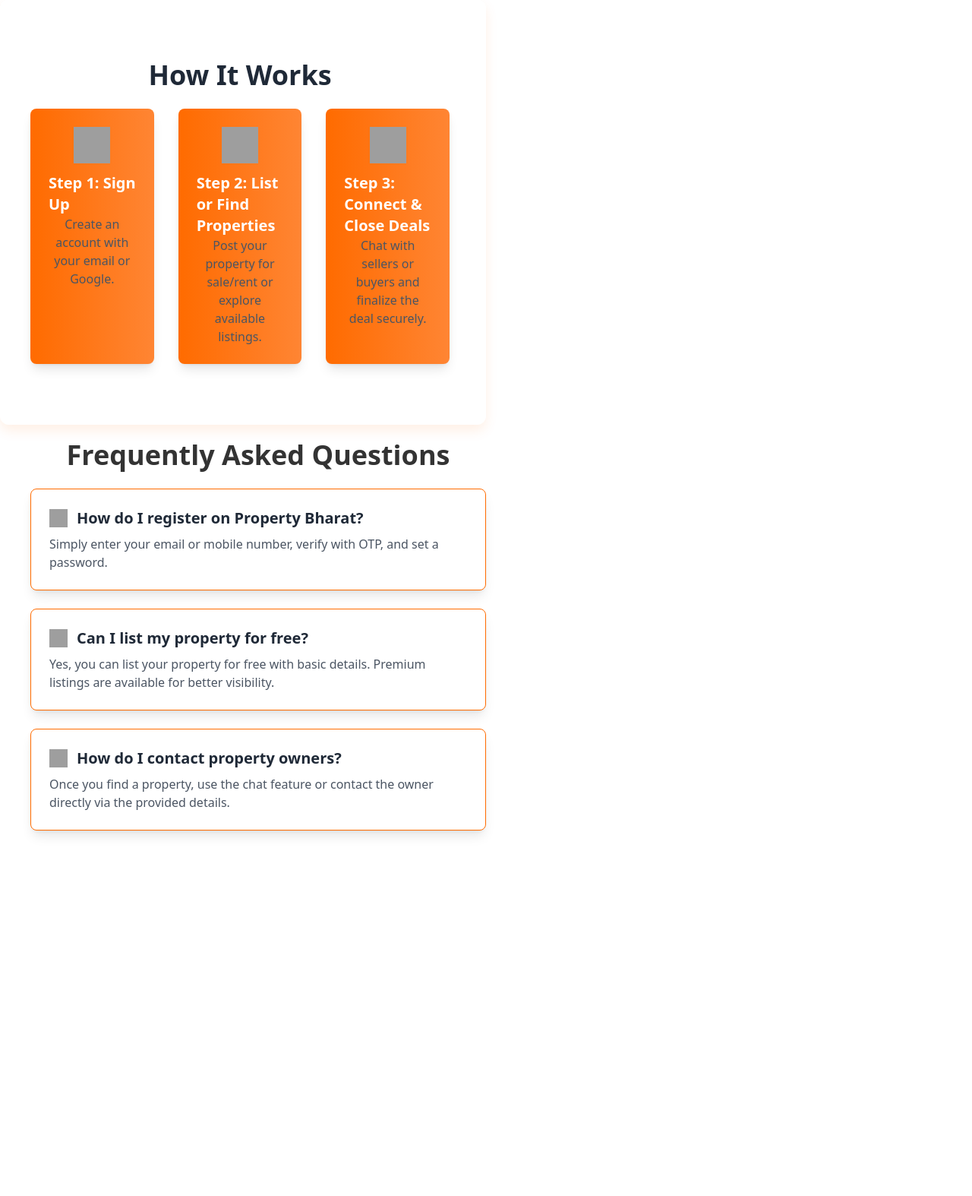
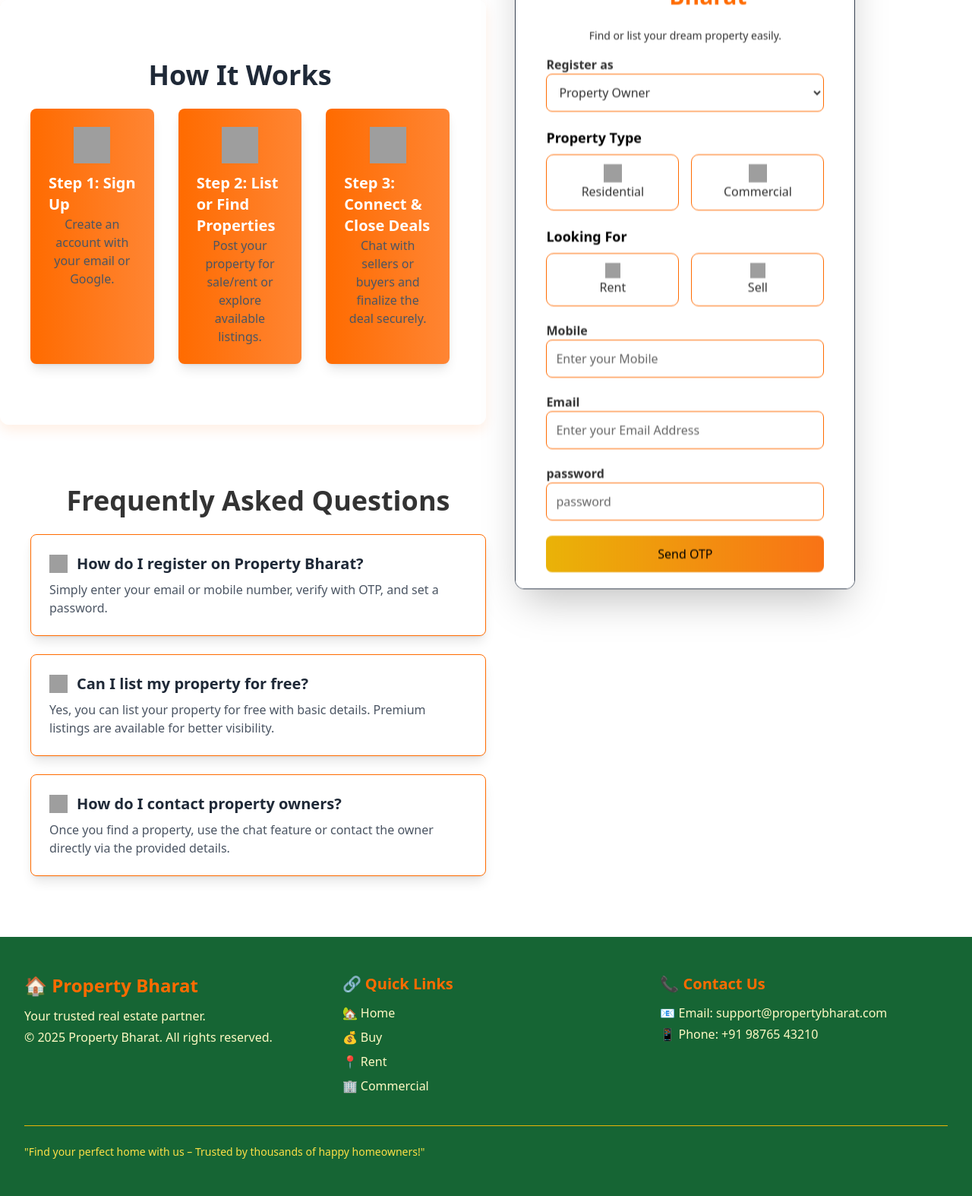
Before and after one commit to vedant-vijay/Property-Bharat-ORG, a Flask app: page / in a window 1280 px wide. Shown: the part 1095-2669 px from the top of the page at 76% size. Before the commit the page ends 2195 px from the top, so only its background shows below. Run offline with Flask 3, Linux system fonts and the light colour scheme; some libraries are stand-ins or nearby versions; grey boxes are pictures that could not be loaded.

Commit message:
Update post-property.html

```diff
--- a/templates/post-property.html
+++ b/templates/post-property.html
@@ -5,8 +5,6 @@
     <meta name="viewport" content="width=device-width, initial-scale=1.0">
     <title>Register | Property Bharat</title>
     <script src="https://cdn.tailwindcss.com"></script>
-    <script src="script.js" defer></script>
-    <link rel="stylesheet" href="post-property.css">
     <style>
         /* Custom Styling */
         body {
@@ -188,24 +186,51 @@
 </head>
 <body>
     <!-- Form Section with Background -->
-    <section class="form-section w-full h-screen bg-cover bg-center bg-no-repeat"
+    <section class="form-section w-full h-screen bg-cover bg-center bg-no-repeat flex items-center justify-between px-12 relative"
     style="background-image: url('/static/images/background.png');">
 
+
+            <!-- Dark Overlay for Visibility -->
+            <div class="absolute inset-0 bg-black bg-opacity-50"></div>
+
             <!-- Website Logo (Top Left Corner) -->
-        <div class="absolute top-4 left-6">
+            <div class="absolute top-6 left-6 z-20">
                 <a href="/" class="flex items-center space-x-2">
                     <img src="/static/images/logo.png" alt="Property Bharat Logo"
-                    class="h-14 md:h-16 lg:h-18 w-auto transition-all duration-300">
+                        class="h-16 md:h-20 lg:h-24 w-auto transition-all duration-300
+                        drop-shadow-[0_0_20px_rgba(255,255,255,0.9)]
+                        brightness-150 contrast-200 saturate-200">
                 </a>
             </div>
-        <!-- Registration Card with Scrollable Content -->
-        <div class="fixed top-1/2 right-[12%] transform -translate-y-1/2 bg-white backdrop-blur-lg shadow-2xl rounded-xl p-10 max-w-md w-full z-50 transition-all border border-gray-700
-        max-h-[80vh] overflow-y-auto scrollbar-thin scrollbar-thumb-green-500 scrollbar-track-green-300">
+
+
+
+            <!-- Left Side: Tagline Section -->
+            <div class="hidden lg:flex flex-col justify-center items-start w-1/2 h-full relative z-10 pr-16">
+                <h1 class="text-6xl font-extrabold text-white leading-snug drop-shadow-3xl">
+                    Your Dream Home <br> is Just a Click Away!
+                </h1>
+                <p class="text-2xl text-gray-100 mt-6 max-w-lg drop-shadow-xl font-semibold">
+                    Discover, buy, or rent properties effortlessly with
+                    <span class="text-yellow-400 font-extrabold">Property Bharat</span>.
+                    Get the best real estate deals today!
+                </p>
+            </div>
+
+        <!-- Registration Card -->
+            <div id="registerCard" class="lg:fixed lg:right-[12%] lg:top-1/2 lg:transform lg:-translate-y-1/2
+            bg-white backdrop-blur-lg shadow-2xl rounded-xl p-10 max-w-md w-full z-50 transition-all
+            border border-gray-700 max-h-[80vh] overflow-y-auto scrollbar-thin scrollbar-thumb-green-500
+            scrollbar-track-green-300
+
+            sm:relative sm:w-full sm:mx-auto sm:top-0 sm:transform-none">
+
             <!-- Logo & Heading -->
             <div class="flex items-center justify-center space-x-3 mb-6">
                 <img src="https://cdn-icons-png.flaticon.com/512/2933/2933246.png" class="h-12 w-12 animate-bounce">
-                    <h2 class="text-3xl font-bold text-yellow-400">Register at Property Bharat</h2>
+                <h2 class="text-3xl font-bold text-yellow-400 text-center">Register at Property Bharat</h2>
             </div>
+
             <p class="text-gray-300 text-center text-sm mb-4">Find or list your dream property easily.</p>
 
                 <!-- Registration Form -->
@@ -224,41 +249,44 @@
 
                     <!-- Property Type Selection -->
                     <div>
-                        <label  class="block text-lg font-semibold">Property Type</label>
+                        <label class="block text-lg font-semibold">Property Type</label>
                         <div class="grid grid-cols-2 gap-4 mt-2">
                             <button type="button" id="residentialBtn" class="toggle-btn property-category">
-                                <img src="https://cdn-icons-png.flaticon.com/512/1946/1946488.png" class="w-6 h-6"> Residential
+                                <img src="https://cdn-icons-png.flaticon.com/512/616/616490.png" class="w-6 h-6"> Residential
                             </button>
                             <button type="button" id="commercialBtn" class="toggle-btn property-category">
-                                <img src="https://cdn-icons-png.flaticon.com/512/3144/3144456.png" class="w-6 h-6"> Commercial
+                                <img src="https://cdn-icons-png.flaticon.com/512/2991/2991201.png" class="w-6 h-6"> Commercial
                             </button>
                         </div>
                     </div>
+
 
                     <!-- Commercial Property Type Selection (Appears Only If Commercial is Selected) -->
                     <div id="commercialPropertySection" class="mt-4 hidden">
                         <label class="block text-lg font-semibold">Select Property Type</label>
                         <div class="grid grid-cols-3 gap-4 mt-2">
                             <button type="button" class="property-type-btn" data-type="Office">
-                                <img src="https://cdn-icons-png.flaticon.com/512/3065/3065702.png" class="w-8 h-8"> Office
+                                <img src="https://cdn-icons-png.flaticon.com/512/4149/4149673.png" class="w-8 h-8"> Office
                             </button>
                             <button type="button" class="property-type-btn" data-type="Retail Shop">
-                                <img src="https://cdn-icons-png.flaticon.com/512/1046/1046857.png" class="w-8 h-8"> Retail Shop
+                                <img src="https://cdn-icons-png.flaticon.com/512/3061/3061341.png" class="w-8 h-8"> Retail Shop
                             </button>
                             <button type="button" class="property-type-btn" data-type="Showroom">
-                                <img src="https://cdn-icons-png.flaticon.com/512/1533/1533442.png" class="w-8 h-8"> Showroom
+                                <img src="https://cdn-icons-png.flaticon.com/512/4727/4727393.png" class="w-8 h-8"> Showroom
                             </button>
                             <button type="button" class="property-type-btn" data-type="Warehouse">
-                                <img src="https://cdn-icons-png.flaticon.com/512/2620/2620404.png" class="w-8 h-8"> Warehouse
+                                <img src="https://cdn-icons-png.flaticon.com/512/1198/1198313.png" class="w-8 h-8"> Warehouse
                             </button>
                             <button type="button" class="property-type-btn" data-type="Plot">
-                                <img src="https://cdn-icons-png.flaticon.com/512/3144/3144456.png" class="w-8 h-8"> Plot
+                                <img src="https://cdn-icons-png.flaticon.com/512/854/854878.png" class="w-8 h-8"> Plot
                             </button>
                             <button type="button" class="property-type-btn" data-type="Others">
-                                <img src="https://cdn-icons-png.flaticon.com/512/1521/1521710.png" class="w-8 h-8"> Others
+                                <img src="https://cdn-icons-png.flaticon.com/512/3196/3196637.png" class="w-8 h-8"> Others
                             </button>
                         </div>
                     </div>
+
+
 
                     <!-- JavaScript for Single Selection -->
                     <script>
@@ -285,13 +313,14 @@
                         <label class="block text-lg font-semibold mt-4">Looking For</label>
                         <div class="grid grid-cols-2 gap-4 mt-2">
                             <button type="button" id="rentBtn" class="toggle-btn selection-type">
-                                <img src="https://cdn-icons-png.flaticon.com/512/2420/2420055.png" class="w-5 h-5"> Rent
+                                <img src="https://cdn-icons-png.flaticon.com/512/3022/3022525.png" class="w-5 h-5"> Rent
                             </button>
                             <button type="button" id="sellBtn" class="toggle-btn selection-type">
-                                <img src="https://cdn-icons-png.flaticon.com/512/2331/2331713.png" class="w-5 h-5"> Sell
+                                <img src="https://cdn-icons-png.flaticon.com/512/2331/2331936.png" class="w-5 h-5"> Sell
                             </button>
                         </div>
                     </div>
+
 
                     <!-- JavaScript for Exclusive Selection and Future Functionality -->
                     <script>
@@ -557,6 +586,7 @@
                                 console.log("🔍 OTP Verification Response:", result);
 
                                 if (response.ok) {
+                                    alert("✅ OTP verified! Redirecting...");
 
                                     // Store user info in localStorage
                                     localStorage.setItem("userEmail", registerInput.value.trim());
@@ -619,7 +649,7 @@
     </section>
 
     <!-- How It Works Section -->
-    <section class="how-it-works w-1/2 absolute left-0 top-full py-20 text-gray-800 pl-10">
+    <section class="how-it-works w-1/2 relative py-20 text-gray-800 pl-10">
         <h2 class="text-4xl font-bold mb-6 text-center text-gray-800">How It Works</h2>
         <div class="grid grid-cols-1 md:grid-cols-3 gap-8">
             <div class="step bg-white p-6 rounded-lg shadow-lg flex flex-col items-center">
@@ -654,8 +684,10 @@
         </script>
     </section>
 
+
     <!-- FAQ Section -->
-    <section class="faq-section w-1/2 absolute left-0 top-[calc(100%+500px)] py-20 text-gray-800 pl-10">
+    <section class="faq-section w-1/2 relative py-20 text-gray-800 pl-10">
+
         <h2 class="text-4xl font-bold mb-6 text-center text-gray-800">Frequently Asked Questions</h2>
 
         <div class="space-y-6">
@@ -696,5 +728,84 @@
             });
         </script>
     </section>
+    <footer class="bg-green-800 text-yellow-100 py-12 w-full">
+        <div class="container mx-auto px-8">
+            <div class="grid grid-cols-1 md:grid-cols-3 gap-10">
+
+                <!-- Company Info -->
+                <div data-aos="fade-up">
+                    <h3 class="text-2xl font-bold text-yellow-400">🏠 Property Bharat</h3>
+                    <p class="mt-3">Your trusted real estate partner.</p>
+                    <p class="mt-1">© 2025 Property Bharat. All rights reserved.</p>
+                </div>
+
+                <!-- Quick Links -->
+                <div data-aos="fade-up" data-aos-delay="100">
+                    <h3 class="text-xl font-bold text-yellow-400">🔗 Quick Links</h3>
+                    <ul class="mt-3 space-y-2">
+                        <li><a href="#" class="hover:text-yellow-300 transition duration-300">🏡 Home</a></li>
+                        <li><a href="#" class="hover:text-yellow-300 transition duration-300">💰 Buy</a></li>
+                        <li><a href="#" class="hover:text-yellow-300 transition duration-300">📍 Rent</a></li>
+                        <li><a href="#" class="hover:text-yellow-300 transition duration-300">🏢 Commercial</a></li>
+                    </ul>
+                </div>
+
+                <!-- Contact Info -->
+                <div data-aos="fade-up" data-aos-delay="200">
+                    <h3 class="text-xl font-bold text-yellow-400">📞 Contact Us</h3>
+                    <p class="mt-3">📧 Email: support@propertybharat.com</p>
+                    <p class="mt-1">📱 Phone: +91 98765 43210</p>
+                </div>
+            </div>
+
+            <!-- Bottom Section -->
+            <div class="mt-10 border-t border-yellow-500 pt-6 flex flex-col md:flex-row justify-between items-center">
+                <!-- Static Text -->
+                <p class="text-yellow-300 text-sm text-center md:text-left">
+                    "Find your perfect home with us – Trusted by thousands of happy homeowners!"
+                </p>
+
+                <!-- Social Media Links -->
+                <div class="mt-4 md:mt-0 flex space-x-5">
+                    <a href="#" class="text-white hover:text-yellow-400 text-2xl transition"><i class="fab fa-facebook"></i></a>
+                    <a href="#" class="text-white hover:text-yellow-400 text-2xl transition"><i class="fab fa-twitter"></i></a>
+                    <a href="#" class="text-white hover:text-yellow-400 text-2xl transition"><i class="fab fa-instagram"></i></a>
+                    <a href="#" class="text-white hover:text-yellow-400 text-2xl transition"><i class="fab fa-linkedin"></i></a>
+                </div>
+            </div>
+        </div>
+    </footer>
+
+    <script>
+        document.addEventListener("DOMContentLoaded", function () {
+            const registerCard = document.getElementById("registerCard");
+            const footer = document.querySelector("footer");
+
+            function checkFooterVisibility() {
+                const footerRect = footer.getBoundingClientRect();
+                const windowHeight = window.innerHeight;
+
+                if (footerRect.top < windowHeight) {
+                    registerCard.classList.add("stop-fixed");
+                    registerCard.style.top = (footerRect.top - registerCard.offsetHeight - 20) + "px";
+                } else {
+                    registerCard.classList.remove("stop-fixed");
+                    registerCard.style.top = "50%";
+                }
+            }
+
+            window.addEventListener("scroll", checkFooterVisibility);
+        });
+    </script>
+    <!-- AOS Animation Library -->
+    <script src="https://unpkg.com/aos@2.3.1/dist/aos.js"></script>
+    <script>
+        AOS.init({
+            duration: 800,
+            offset: 100,
+        });
+    </script>
+
+
 </body>
 </html>
```
Lines whose indentation alone changed are shown as unchanged.
